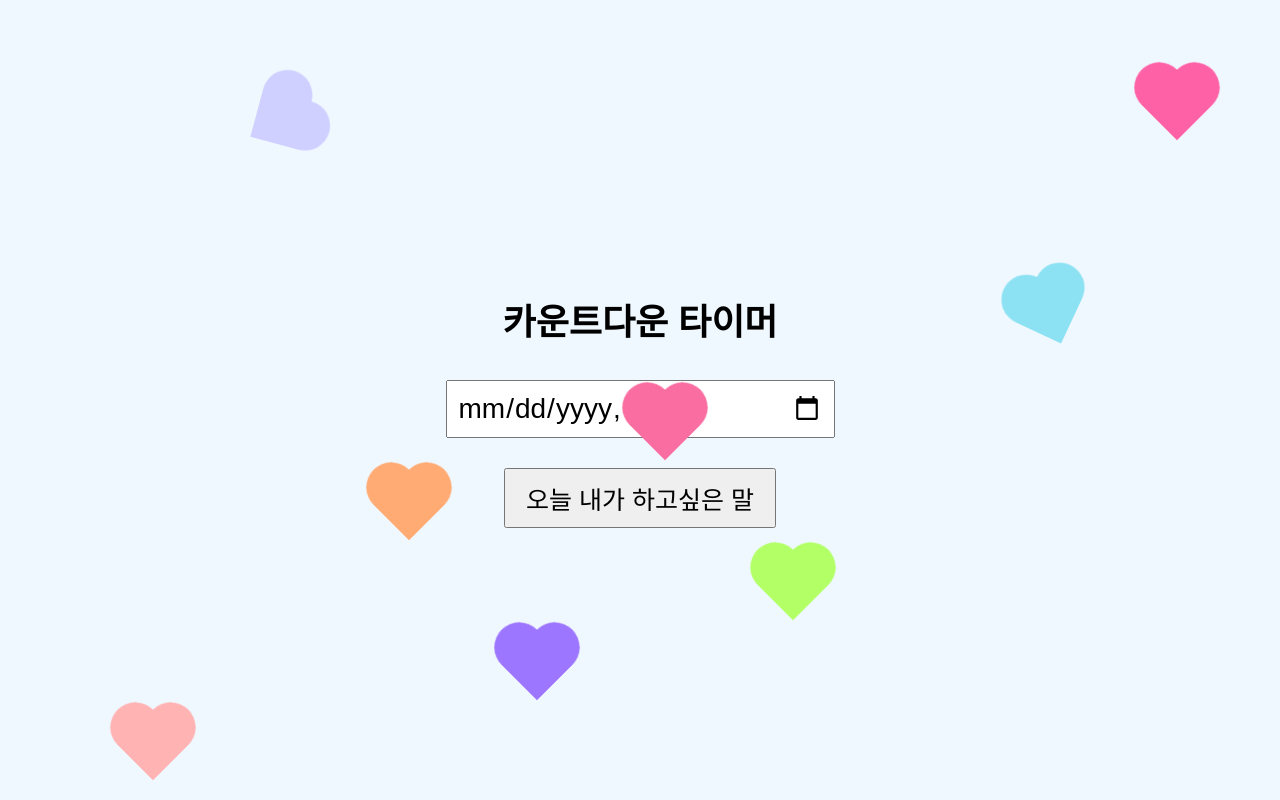
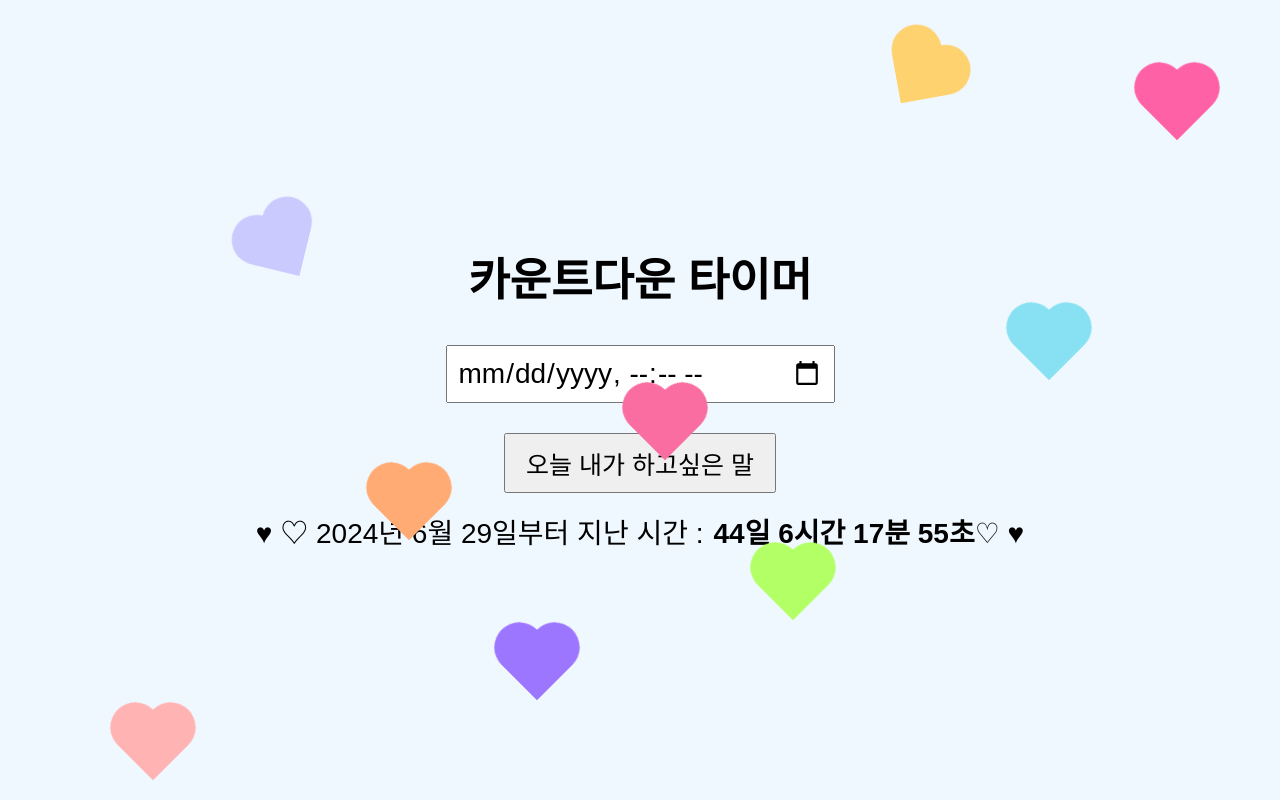
Before and after one commit to ffferncake/countdown-app, a React (Create React App) app: page / in a window 1280 px wide. Built offline with nearby package versions, Linux system fonts and the light colour scheme; a web font is replaced by a local one.

Commit message:
time passed 추가

```diff
--- a/src/App.css
+++ b/src/App.css
@@ -25,7 +25,7 @@ body {
 }
 
 h1 {
-  font-size: 36px;
+  font-size: 45px;
   margin-bottom: 20px;
 }
 
@@ -204,3 +204,16 @@ button:focus {
   font-size: 30px;
   cursor: "pointer";
 }
+
+.time-container {
+  display: flex;
+  align-items: center;
+}
+
+.time-heading {
+  margin-right: 10px; /* Space between the heading and the text */
+}
+
+.time-text {
+  display: inline-block;
+}
--- a/src/App.js
+++ b/src/App.js
@@ -13,13 +13,14 @@ function App() {
   const [modalText, setModalText] = useState("오늘");
 
   const modalMessages = [
-    "시간이 왜 이렇게 느려!!",
-    "닫지마! 더 할말 있어",
-    "서울 당장 오라구!!",
-    "더 있어!",
-    "비와! 당장 출발하라구 나 젖으면 안 돼!",
+    "오빠가",
+    "바쁘니까",
+    "힘내구",
+    "화이팅!!!",
+    "저녁도 잘 놀구!!",
   ];
 
+  ////////////// count time left //////////////
   const calculateTimeLeft = useCallback(() => {
     const currentTime = new Date();
     const targetTime = new Date(inputTime);
@@ -85,6 +86,40 @@ function App() {
     moveModal();
   };
 
+  ////////////// count time pass (만난지) //////////////
+  const [timePassed, setTimePassed] = useState("");
+
+  const calculateTimePassed = useCallback(() => {
+    const currentTime = new Date();
+    const startTime = new Date("2024-06-29T00:00:00");
+
+    const timeDifference = currentTime - startTime;
+
+    if (timeDifference <= 0) {
+      setTimePassed("선택한 날짜가 미래입니다!");
+      return;
+    }
+
+    const days = Math.floor(timeDifference / (1000 * 60 * 60 * 24));
+    const hours = Math.floor(
+      (timeDifference % (1000 * 60 * 60 * 24)) / (1000 * 60 * 60)
+    );
+    const minutes = Math.floor(
+      (timeDifference % (1000 * 60 * 60)) / (1000 * 60)
+    );
+    const seconds = Math.floor((timeDifference % (1000 * 60)) / 1000);
+
+    setTimePassed(`${days}일 ${hours}시간 ${minutes}분 ${seconds}초`);
+  }, []);
+
+  useEffect(() => {
+    const interval = setInterval(() => {
+      calculateTimePassed();
+    }, 1000);
+
+    return () => clearInterval(interval); // 컴포넌트 언마운트 시 인터벌 해제
+  }, [calculateTimePassed]);
+
   return (
     <div className="App">
       <h1>카운트다운 타이머</h1>
@@ -124,6 +159,10 @@ function App() {
           </div>
         </div>
       )}
+      <div className="time-container">
+        <p className="time-heading">♥ ♡ 2024년 6월 29일부터 지난 시간 : </p>
+        {timePassed && <p className="time-text"><strong>{timePassed}</strong>♡ ♥ </p>}
+      </div>
     </div>
   );
 }
```
